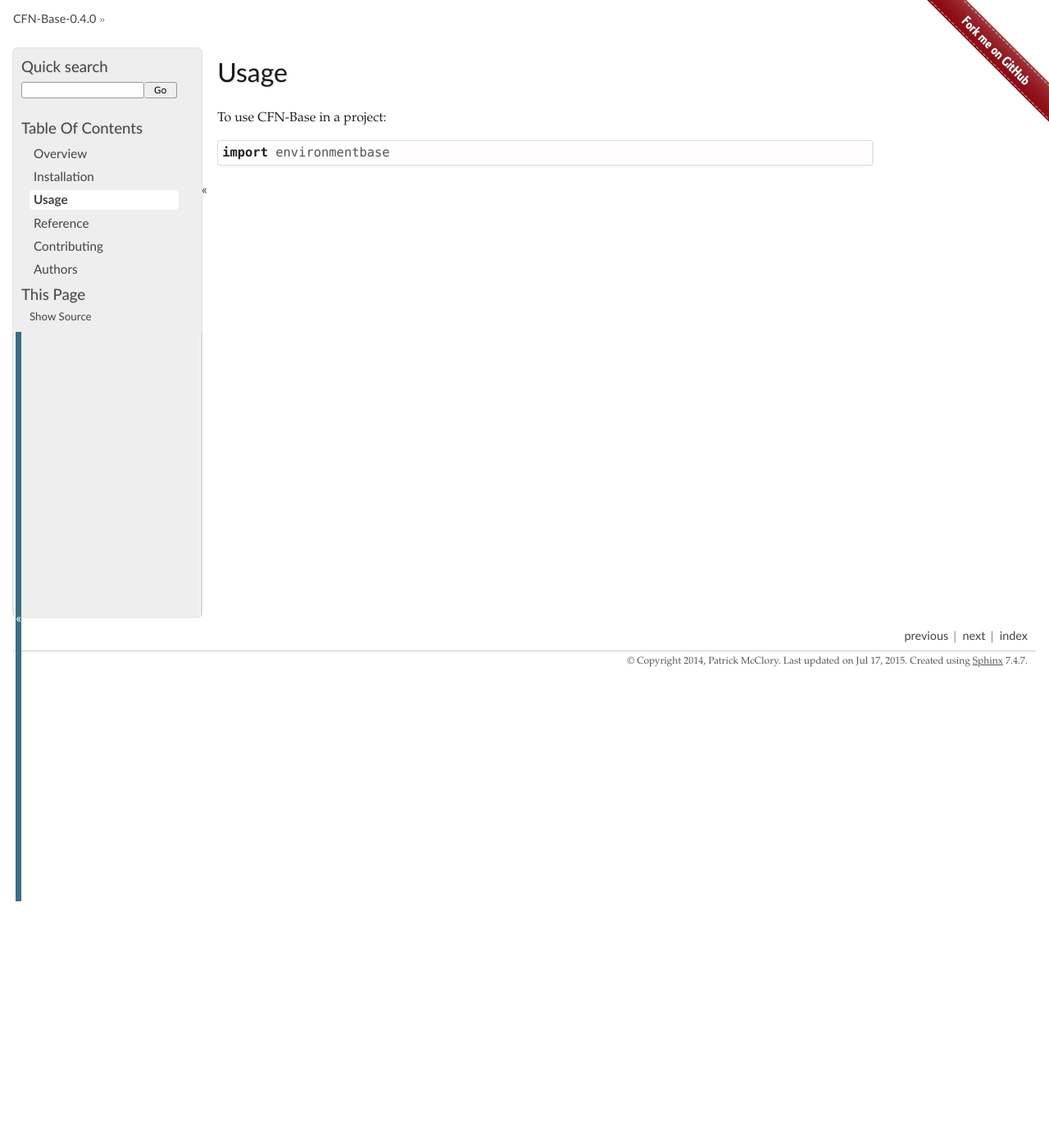
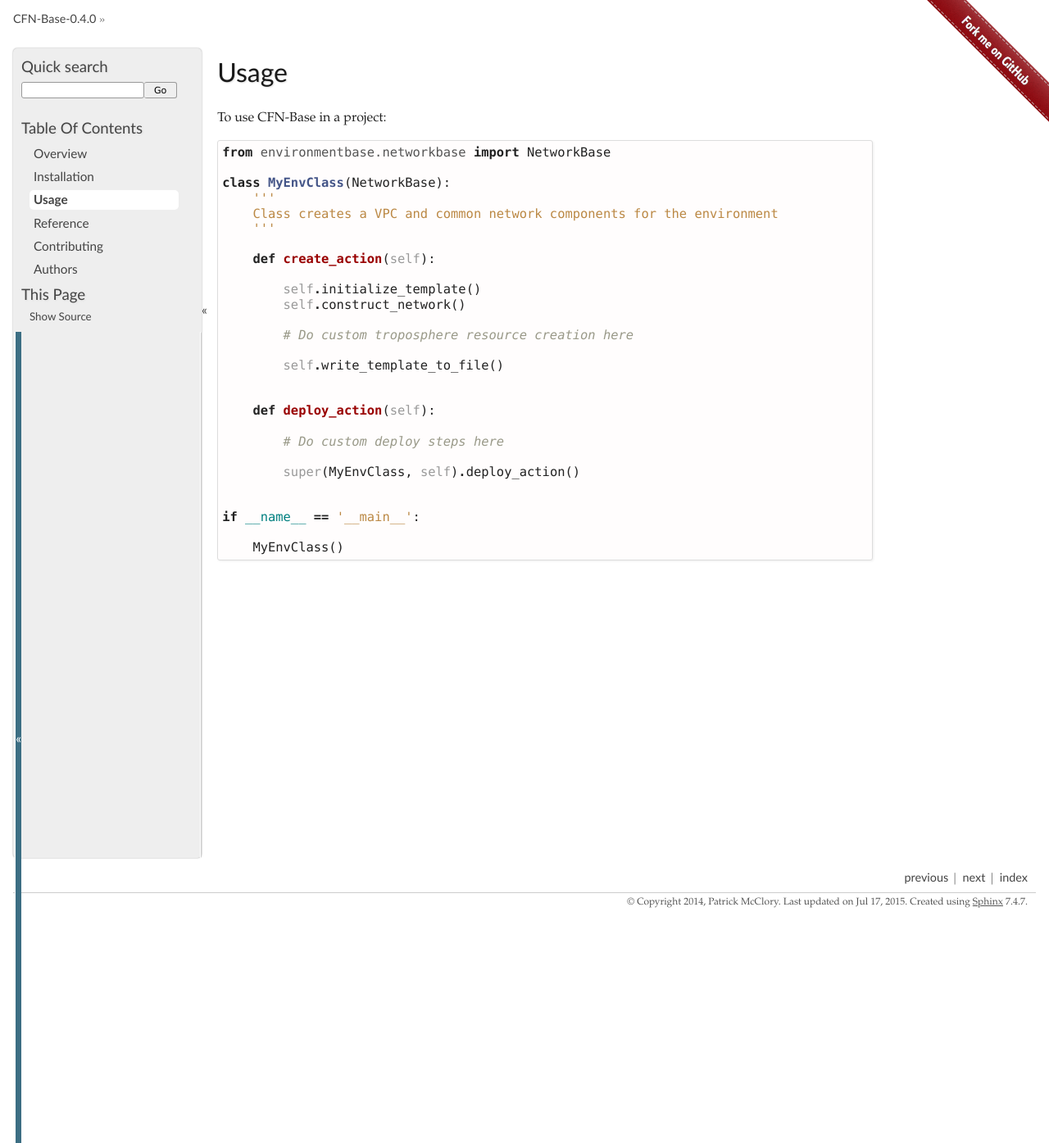
Before and after one commit to DualSpark/cloudformation-environmentbase, a Sphinx documentation site: the page built from docs/usage.rst, in a window 1280 px wide. Shown: the whole page at 82% size. Built offline with Sphinx 7.4.7, drawn with Linux system fonts in a browser that asks for light colours; the version number is read from the project's files by our own code; before the commit the page ends 1100 px from its top, so only the background shows below that.

Commit message:
Add usage example to docs

```diff
--- a/docs/usage.rst
+++ b/docs/usage.rst
@@ -4,4 +4,31 @@ Usage
 
 To use CFN-Base in a project::
 
-	import environmentbase
+
+	from environmentbase.networkbase import NetworkBase
+
+	class MyEnvClass(NetworkBase):
+	    '''
+	    Class creates a VPC and common network components for the environment
+	    '''
+
+	    def create_action(self):
+
+	        self.initialize_template()
+	        self.construct_network()
+
+	        # Do custom troposphere resource creation here
+
+	        self.write_template_to_file()
+
+
+	    def deploy_action(self):
+
+	    	# Do custom deploy steps here
+
+	        super(MyEnvClass, self).deploy_action()
+
+
+	if __name__ == '__main__':
+
+	    MyEnvClass()
```
